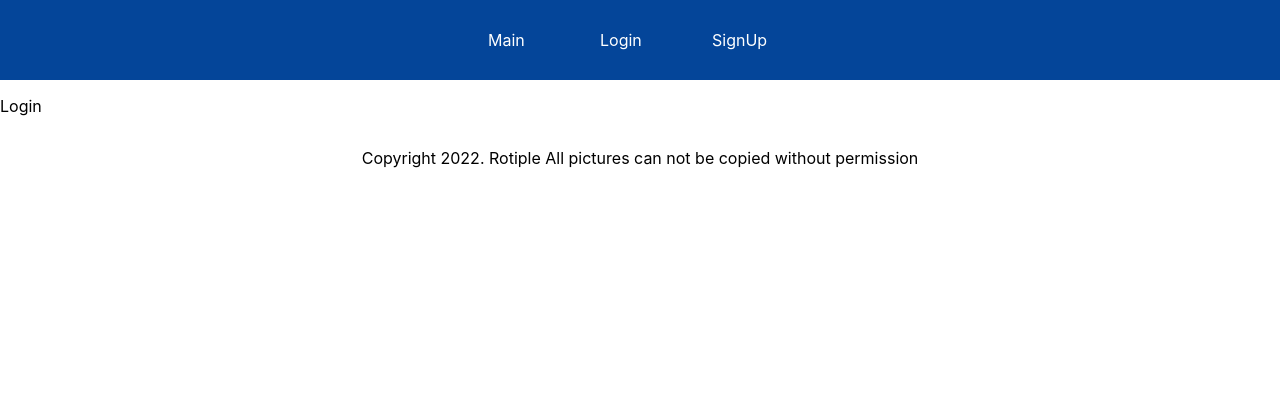
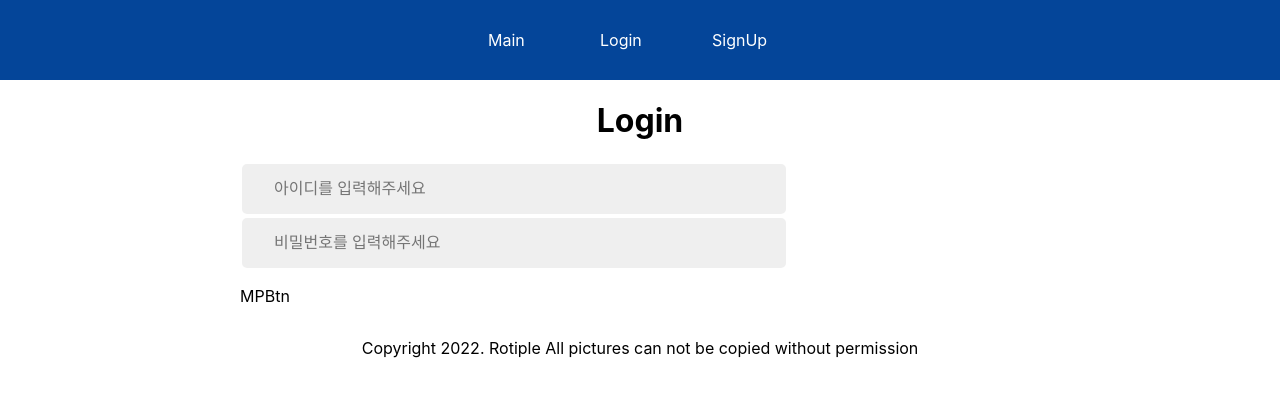
Before and after one commit to Chos1/ssafaricampus, a React (Create React App) app in the folder frontend/: page /login in a window 1280 px wide. Shown: the top 396 px of the page. Built offline with nearby package versions, Linux system fonts and the light colour scheme.

Commit message:
[feat]Front : login페이지 작성

```diff
--- /dev/null
+++ b/frontend/src/components/Login/LoginForm.css
@@ -0,0 +1,31 @@
+:root {
+  --primary-color: #7f5feb;
+  --white: #ffffff;
+  --gray: #efefef;
+
+
+}
+
+.Login_inputgroup {
+  position: relative;
+  width: 60%;
+}
+
+.Login_inputgroup input {
+  width: 100%;
+  padding: 1rem 2rem;
+  font-size: 1rem;
+  background-color: var(--gray);
+  border-radius: 7px;
+  border: 0.125rem solid var(--white);
+  outline: none;
+}
+
+.Login_inputgroup label {
+  display:inline-block;
+  width:120px;
+  font-weight:bold;
+}
+.Login_inputgroup input:focus {
+  border: 0.125rem solid var(--primary-color);
+}
--- a/frontend/src/components/Login/LoginForm.js
+++ b/frontend/src/components/Login/LoginForm.js
@@ -1,9 +1,15 @@
 
+
+import './LoginForm.css'
 const LoginForm = () => {
   return (
-      <div>
-          <p>Login Form</p>
+    <div className="Login_inputgroup">
+        <input placeholder="아이디를 입력해주세요"/>
+        <br/>
+        <input placeholder="비밀번호를 입력해주세요"/>
+        <br/>
       </div>
+
   );
 };
 
--- /dev/null
+++ b/frontend/src/pages/Login.css
@@ -0,0 +1,11 @@
+.Login_container{
+  max-width: 50rem;
+  padding: 0 3.2rem;
+  margin: 0 auto;
+}
+
+
+.Login_container h1{
+  display:flex;
+  justify-content: center;
+}
--- a/frontend/src/pages/Login.js
+++ b/frontend/src/pages/Login.js
@@ -1,8 +1,13 @@
+import './Login.css';
+import LoginForm from '../components/Login/LoginForm'
+import MPBtn from '../components/ui/MPBtn'
 
 const Login = () => {
     return (
-        <div>
-            <p>Login</p>
+        <div className="Login_container">
+            <h1 >Login</h1>
+            <LoginForm />
+            <MPBtn>로그인</MPBtn>
         </div>
     );
 };
```
